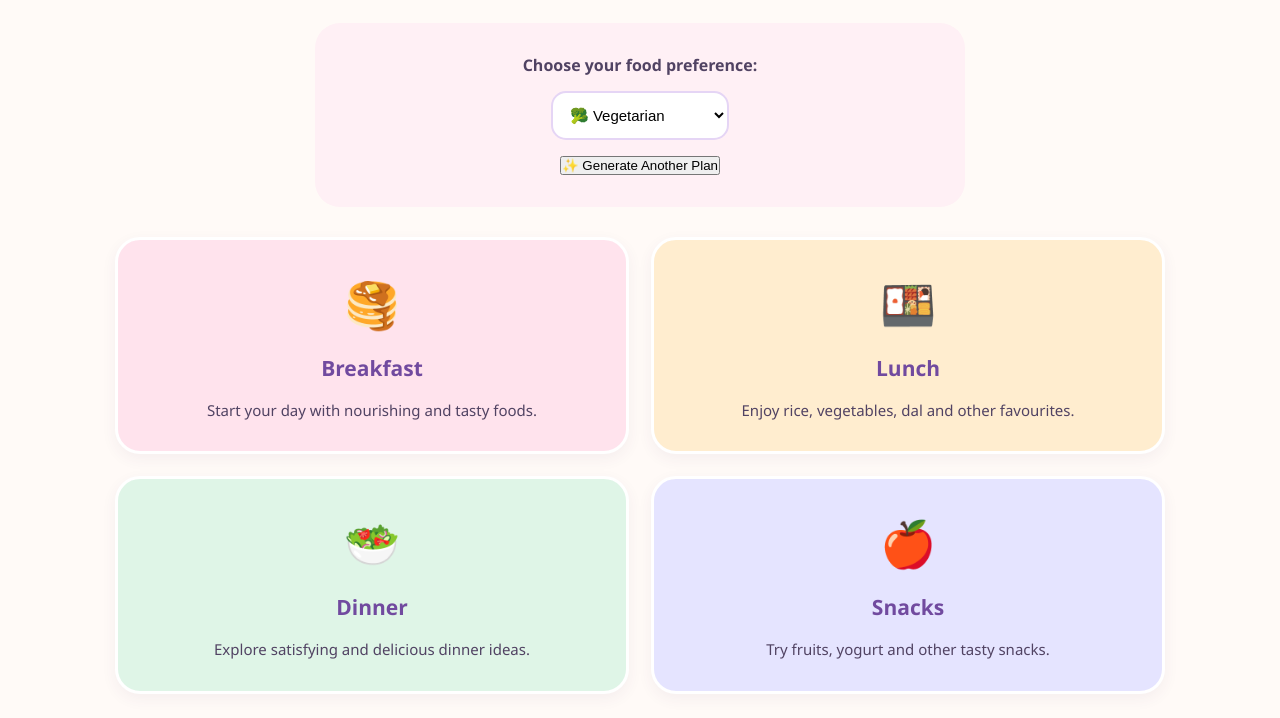
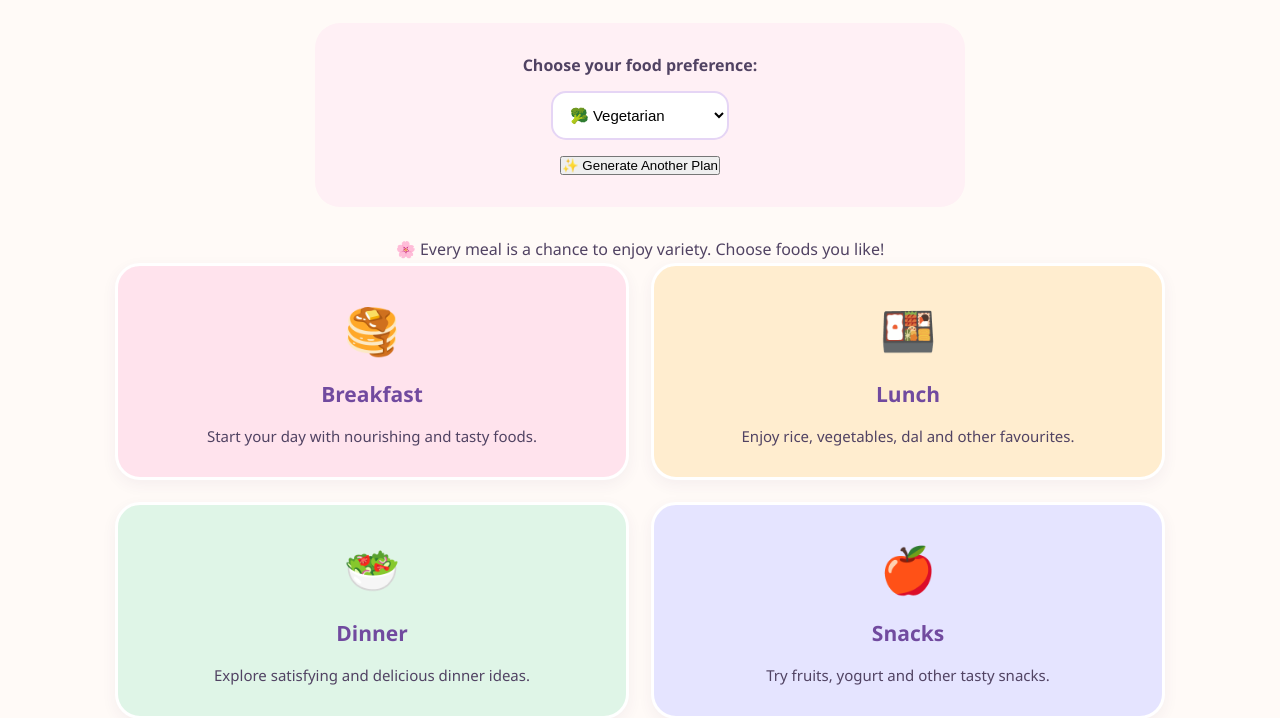
Before and after one commit to pavithra26bsc-source/TeenWell360, a Flask app: page /meal-planner in a window 1280 px wide. Shown: the part 685-1403 px from the top of the page. Run offline with Flask 3, Linux system fonts and the light colour scheme.

Commit message:
Update meal_planner.html

```diff
--- a/templates/meal_planner.html
+++ b/templates/meal_planner.html
@@ -195,7 +195,9 @@ href="{{ url_for('static', filename='css/style.css') }}">
     </div>
 
     <div id="meal-result" aria-live="polite"></div>
-
+<p class="planner-note">
+    🌸 Every meal is a chance to enjoy variety. Choose foods you like!
+</p>
     <div class="cards">
 
         <div class="card">
```
